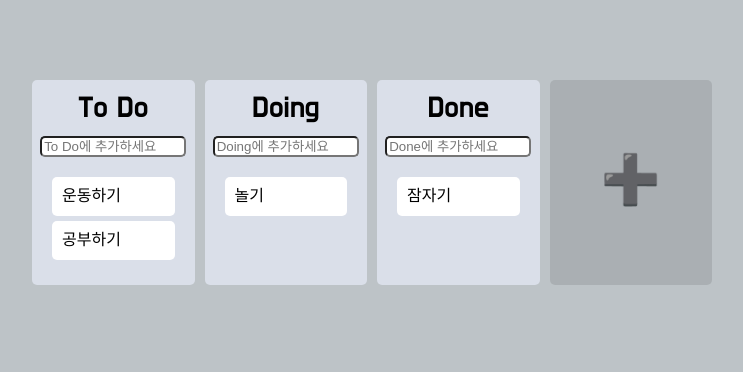
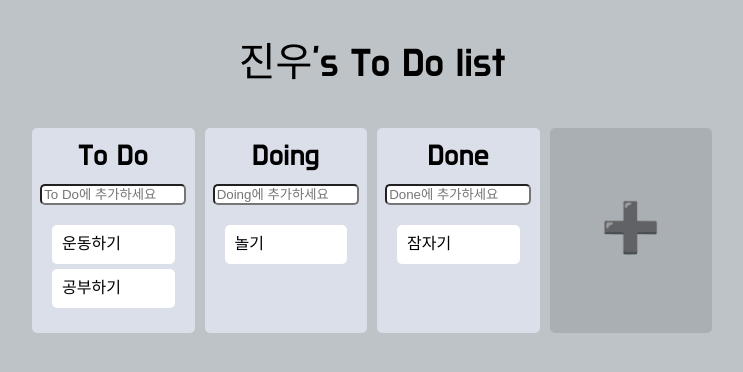
Before and after one commit to j2noo/Trello-clone, a React (Create React App) app: page / in a window 1280 px wide. Shown: the top 372 px of the page, without its empty margins (268-1011 px from the left). Built offline with nearby package versions, Linux system fonts and the light colour scheme.

Commit message:
feat : title  추ㅏㄱ

```diff
--- a/src/App.tsx
+++ b/src/App.tsx
@@ -15,7 +15,6 @@ import Board from "./Components/Board";
 import AddBoard from "./Components/AddBoard";
 
 const Wrapper = styled.div`
-  display: flex;
   max-width: 680px;
   width: 100%;
   margin: 0 auto;
@@ -23,10 +22,15 @@ const Wrapper = styled.div`
   align-items: start;
   height: 100vh;
 `;
+const Title = styled.div`
+  font-size: 40px;
+  text-align: center;
+  margin-top: 5vh;
+`;
 const Boards = styled.div`
   display: grid;
   width: 100%;
-  margin-top: 10vh;
+  margin-top: 5vh;
   grid-template-columns: repeat(4, 1fr);
   gap: 10px;
 `;
@@ -80,6 +84,7 @@ function App() {
       {/* <GlobalStyle></GlobalStyle> */}
       <DragDropContext onDragEnd={onDragEnd}>
         <Wrapper>
+          <Title>진우's To Do list</Title>
           <Boards>
             {categorys.map((category) => (
               <Board key={category} category={category}></Board>
```
